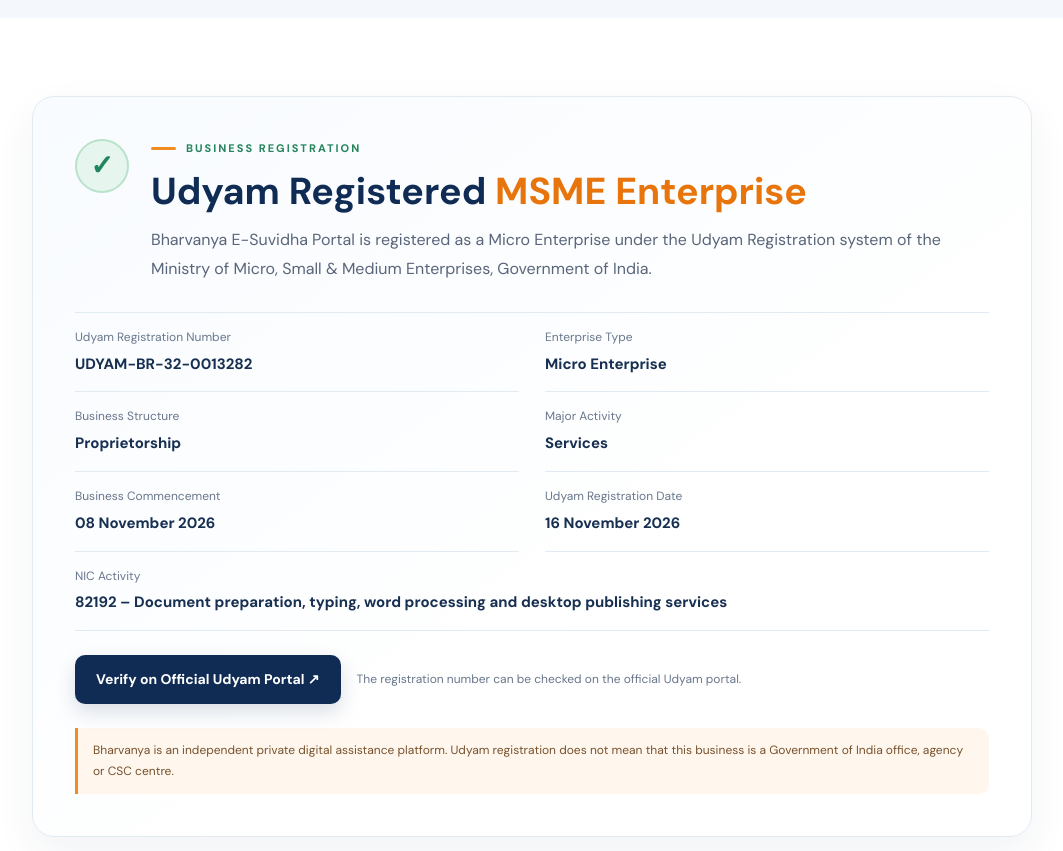
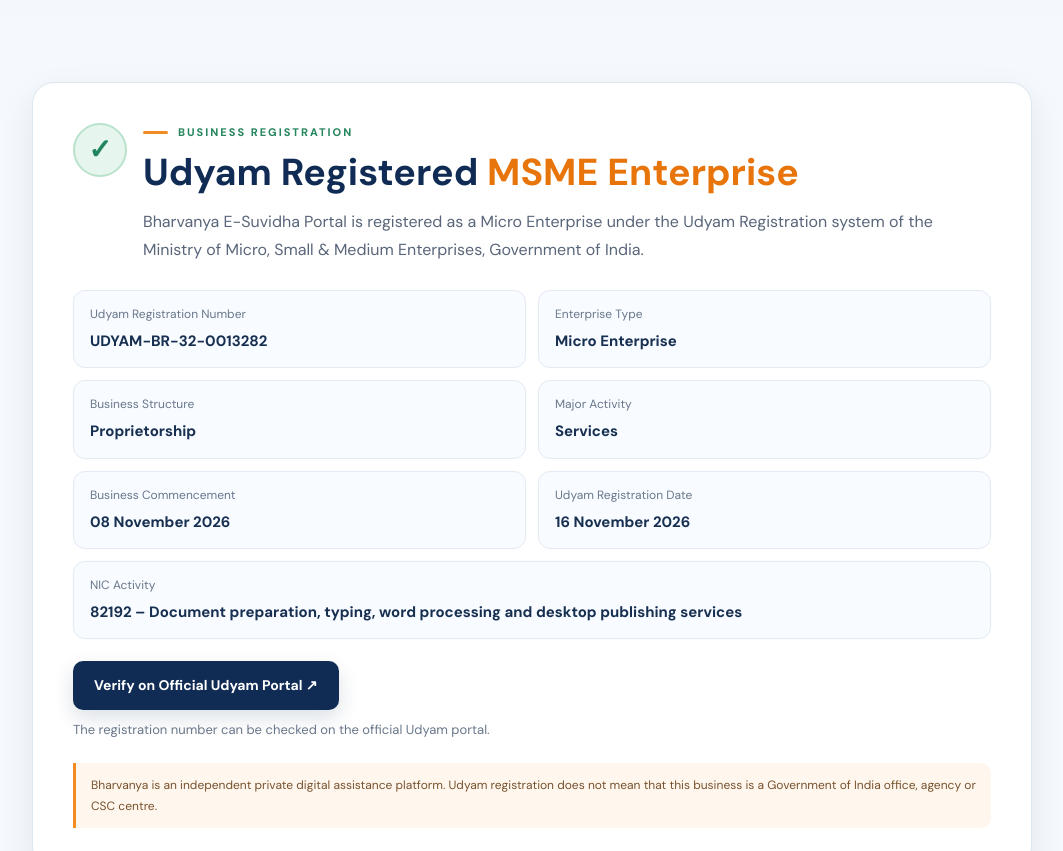
Before and after one commit to rquiztak-glitch/bharvanya-website, a plain HTML site: page index.html in a window 1280 px wide. Shown: the part 4760-5611 px from the top of the page, without its empty margins (108-1171 px from the left). Drawn offline with Linux system fonts and the light colour scheme.

Commit message:
Add files via upload

```diff
--- a/index.html
+++ b/index.html
@@ -7,7 +7,7 @@
   <title>Bharvanya E-Suvidha Portal | हर सेवा, आपके साथ।</title>
   <link rel="preconnect" href="https://fonts.googleapis.com"><link rel="preconnect" href="https://fonts.gstatic.com" crossorigin>
   <link href="https://fonts.googleapis.com/css2?family=DM+Sans:wght@400;500;600;700;800&family=Noto+Sans+Devanagari:wght@400;500;600;700;800&display=swap" rel="stylesheet">
-  <link rel="stylesheet" href="./styles.css?v=4">
+  <link rel="stylesheet" href="./styles.css?v=5">
 </head>
 <body>
 <header class="site-header"><div class="container nav-wrap">
@@ -83,7 +83,7 @@
 <section class="msme-section" id="msme"><div class="container"><div class="msme-card">
   <div class="msme-heading"><div class="msme-seal" aria-hidden="true">✓</div><div><div class="eyebrow"><span></span><span data-en="BUSINESS REGISTRATION" data-hi="व्यवसाय पंजीकरण">BUSINESS REGISTRATION</span></div><h2 data-en="Udyam Registered <em>MSME Enterprise</em>" data-hi="उद्यम पंजीकृत <em>MSME उद्यम</em>">Udyam Registered <em>MSME Enterprise</em></h2><p data-en="Bharvanya E-Suvidha Portal is registered as a Micro Enterprise under the Udyam Registration system of the Ministry of Micro, Small & Medium Enterprises, Government of India." data-hi="Bharvanya E-Suvidha Portal, सूक्ष्म, लघु एवं मध्यम उद्यम मंत्रालय, भारत सरकार की उद्यम पंजीकरण प्रणाली के अंतर्गत Micro Enterprise के रूप में पंजीकृत है।">Bharvanya E-Suvidha Portal is registered as a Micro Enterprise under the Udyam Registration system of the Ministry of Micro, Small & Medium Enterprises, Government of India.</p></div></div>
   <div class="msme-details">
-    <div><span data-en="Udyam Registration Number" data-hi="उद्यम पंजीकरण संख्या">Udyam Registration Number</span><strong>UDYAM-BR-32-0013282</strong></div>
+    <div class="msme-number"><span data-en="Udyam Registration Number" data-hi="उद्यम पंजीकरण संख्या">Udyam Registration Number</span><strong>UDYAM-BR-32-0013282</strong></div>
     <div><span data-en="Enterprise Type" data-hi="उद्यम का प्रकार">Enterprise Type</span><strong>Micro Enterprise</strong></div>
     <div><span data-en="Business Structure" data-hi="व्यवसाय संरचना">Business Structure</span><strong>Proprietorship</strong></div>
     <div><span data-en="Major Activity" data-hi="मुख्य गतिविधि">Major Activity</span><strong>Services</strong></div>
--- a/styles.css
+++ b/styles.css
@@ -73,3 +73,42 @@
 .msme-actions>span{font-size:12px;color:#68778b}
 .msme-note{border-left:3px solid #f28b22;background:#fff7ed;color:#77512d;padding:12px 15px;margin:24px 0 0;font-size:12px;line-height:1.75;border-radius:0 10px 10px 0}
 @media(max-width:620px){.msme-section{padding:55px 0}.msme-heading{grid-template-columns:1fr;gap:12px}.msme-details{grid-template-columns:1fr}.msme-details .msme-wide{grid-column:auto}.msme-actions{align-items:stretch}.msme-actions .btn{width:100%;text-align:center}}
+
+
+/* MSME section refinement: clear spacing and mobile-friendly layout */
+.msme-section{padding:64px 0 !important;background:#f5f8fc !important}
+.msme-section .msme-card{
+  display:block !important;max-width:1000px !important;margin:0 auto !important;
+  padding:clamp(22px,4vw,40px) !important;border:1px solid #dce6f0 !important;
+  border-radius:22px !important;background:#fff !important;
+  box-shadow:0 12px 34px rgba(16,44,85,.08) !important;box-sizing:border-box !important;
+}
+.msme-section .msme-heading{display:grid !important;grid-template-columns:54px minmax(0,1fr) !important;gap:16px !important;align-items:start !important}
+.msme-section .msme-heading h2{margin:8px 0 12px !important;line-height:1.25 !important}
+.msme-section .msme-heading p{margin:0 !important;line-height:1.75 !important}
+.msme-section .msme-details{
+  display:grid !important;grid-template-columns:repeat(2,minmax(0,1fr)) !important;
+  gap:12px !important;margin:26px 0 22px !important;border:0 !important;
+}
+.msme-section .msme-details>div{
+  display:flex !important;flex-direction:column !important;align-items:flex-start !important;
+  justify-content:flex-start !important;gap:7px !important;min-width:0 !important;
+  padding:15px 16px !important;border:1px solid #e3eaf2 !important;border-radius:12px !important;
+  background:#f8fbff !important;box-sizing:border-box !important;
+}
+.msme-section .msme-details>div span{display:block !important;font-size:12px !important;line-height:1.4 !important;color:#68778b !important}
+.msme-section .msme-details>div strong{display:block !important;font-size:15px !important;line-height:1.5 !important;color:#172f50 !important;overflow-wrap:anywhere !important}
+.msme-section .msme-details .msme-wide{grid-column:1/-1 !important}
+.msme-section .msme-actions{display:flex !important;flex-direction:column !important;align-items:flex-start !important;gap:10px !important}
+.msme-section .msme-actions .btn{display:inline-flex !important;align-items:center !important;justify-content:center !important;max-width:100% !important;width:auto !important;white-space:normal !important;text-align:center !important;box-sizing:border-box !important}
+.msme-section .msme-actions>span{display:block !important;width:100% !important;font-size:13px !important;line-height:1.6 !important;color:#68778b !important}
+.msme-section .msme-note{margin-top:22px !important;line-height:1.7 !important}
+@media(max-width:620px){
+ .msme-section{padding:42px 0 !important}
+ .msme-section .msme-card{padding:20px 16px !important;border-radius:16px !important}
+ .msme-section .msme-heading{grid-template-columns:1fr !important;gap:10px !important}
+ .msme-section .msme-details{grid-template-columns:1fr !important;gap:9px !important;margin:20px 0 !important}
+ .msme-section .msme-details .msme-wide{grid-column:auto !important}
+ .msme-section .msme-actions{align-items:stretch !important}
+ .msme-section .msme-actions .btn{width:100% !important}
+}
```
